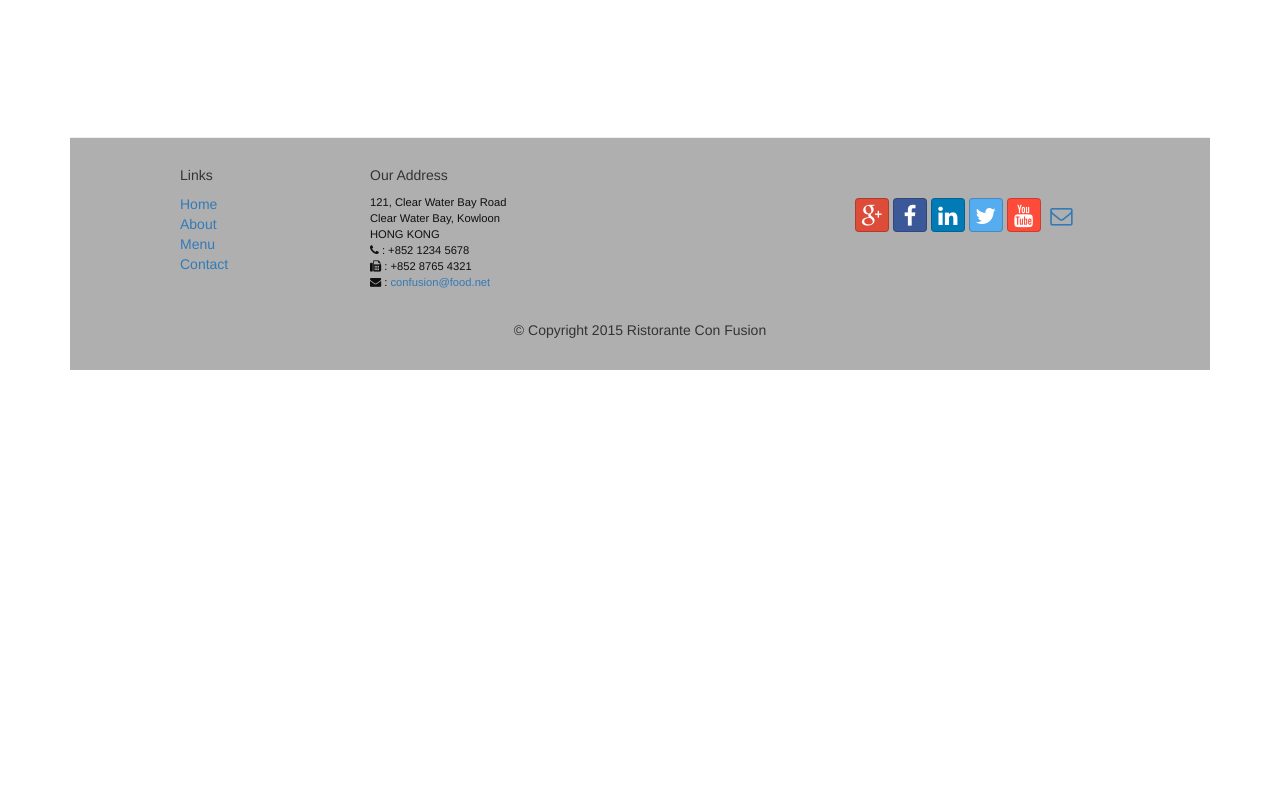
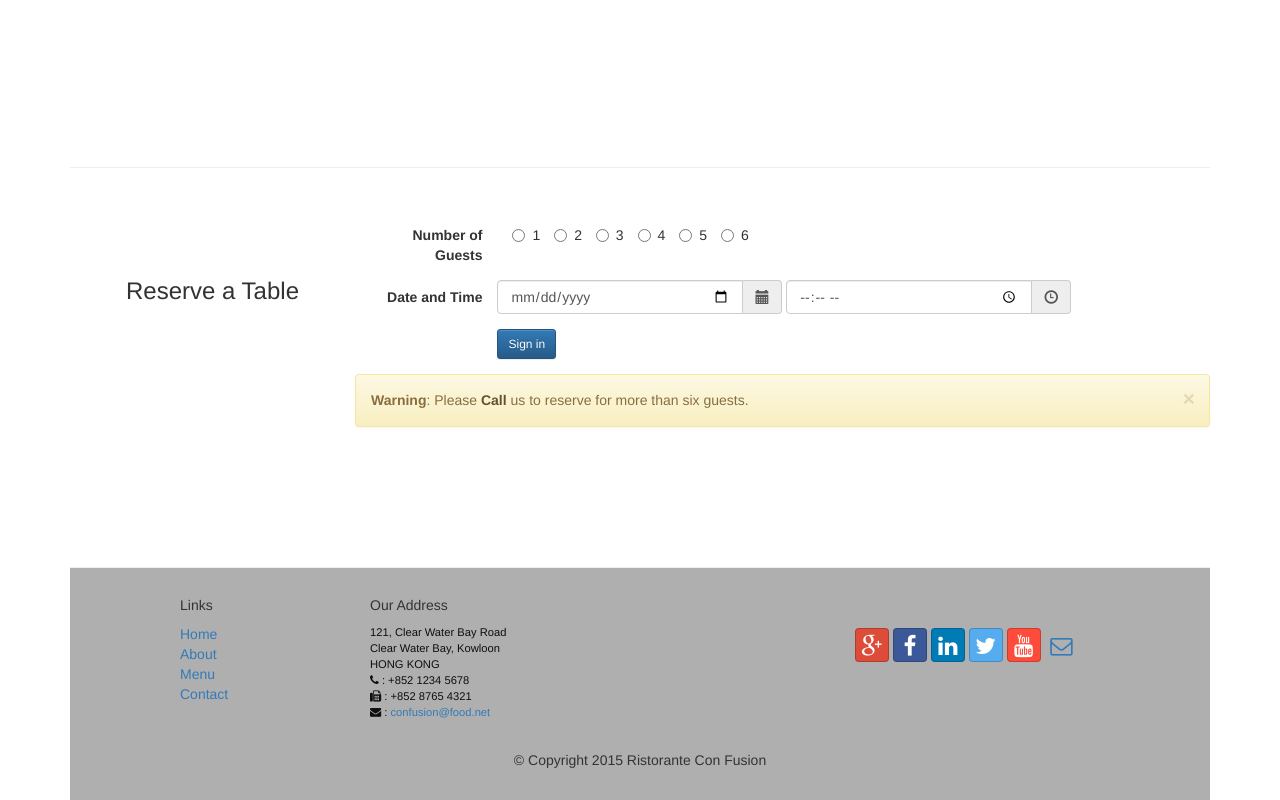
Before and after one commit to zeala/bootstr, a plain HTML site: page index.html in a window 1280 px wide. Shown: the part 1521-2321 px from the top of the page. Before the commit the page ends 1891 px from the top, so only its background shows below. Drawn offline with nearby package versions, Linux system fonts and the light colour scheme.

Commit message:
week2 assignment task 3 complete

```diff
--- a/index.html
+++ b/index.html
@@ -41,6 +41,7 @@
                 <a class="navbar-brand" href="#"><img src="img/logo.png" height=30 width=41></a>
             </div>
             <div id="navbar" class="navbar-collapse collapse">
+                <div>
                     <ul class="nav navbar-nav">
                         <li class="active">
                             <a href="index.html">
@@ -69,9 +70,10 @@
                             </ul>
                         </li>
                         <li><a href="contactus.html"><i class="fa fa-envelope-o"></i> Contact</a></li>
+                    </ul>
+                </div>
 
-                </ul>
-                <div class="col-sm-6 pull-right">
+                <div class="col-sm-6 pull-right" style="padding-top: 5px">
                     <form class="form-inline">
                          <div class="form-group form-group-sm">
                              <label for="email" class="sr-only">
@@ -90,11 +92,10 @@
                             <input type="checkbox" name="rememberMe"> Remember me
                         </label>
 
-                        <button class="btn btn-info" type="submit"> Sign in</button>
+                        <button class="btn btn-info btn-sm" type="submit"> Sign in</button>
                     </form>
                 </div>
             </div>
-
         </div>
 
     </nav>
@@ -105,14 +106,18 @@
 
         <div class="container">
             <div class="row row-header">
-                <div class="col-xs-12 col-sm-8">
+                <div class="col-xs-12 col-sm-7" >
                     <h1>Ristorante con Fusion</h1>
                     <p style="padding:40px;"></p>
                     <p>We take inspiration from the World's best cuisines, and create a unique fusion experience. Our lipsmacking creations will tickle your culinary senses!</p>
                 </div>
-                <div class="col-xs-12 col-sm-2">
+                <div class="col-xs-6 col-sm-2" >
                     <p style="padding:20px;"></p>
                     <img src="img/logo.png" class="img-responsive">
+                </div>
+                <div class="col-xs-6 col-sm-3">
+                    <p style="padding:20px; padding-top: 40px;"></p>
+                    <a href="#reserveForm"  type="button" class="btn btn-warning btn-block">Reserve Table</a>
                 </div>
             </div>
         </div>
@@ -185,6 +190,67 @@
                 </div>
             </div>
         </div>
+        <div class="row row-content">
+            <div class="col-xs-12 col-sm-3">
+                <p style="padding:20px;"></p>
+                <h3 align=center>Reserve a Table</h3>
+            </div>
+            <div class="col-sx-12 col-sm-9">
+                <form class="form-horizontal" role="form" id="reserveForm">
+                    <div class="form-group">
+                        <label for="guestsNum" class="col-xs-12 col-sm-2 control-label">Number of Guests</label>
+                        <div class="btn-group btn-group-xs col-sm-10" role="group" id="guestsNum">
+                            <label class="radio-inline">
+                                <input type="radio" name="inlineRadioOptions" id="radio1" value="1"> 1
+                            </label>
+                            <label class="radio-inline">
+                                <input type="radio" name="inlineRadioOptions" id="radio2" value="2"> 2
+                            </label>
+                            <label class="radio-inline">
+                                <input type="radio" name="inlineRadioOptions" id="radio3" value="3"> 3
+                            </label>
+                            <label class="radio-inline">
+                                <input type="radio" name="inlineRadioOptions" id="radio4" value="4"> 4
+                            </label>
+                            <label class="radio-inline">
+                                <input type="radio" name="inlineRadioOptions" id="radio5" value="5"> 5
+                            </label>
+                            <label class="radio-inline">
+                                <input type="radio" name="inlineRadioOptions" id="radio6" value="6"> 6
+                            </label>
+                        </div>
+                    </div>
+
+                    <div class="form-group form-inline">
+                        <label for="datepicker" class="col-xs-12 col-sm-2 control-label">Date and Time</label>
+                        <div class="input-group bootstrap-timepicker timepicker col-xs-12 col-sm-4">
+                            <input id="datepicker" type="date" class="form-control input-small">
+                            <span class="input-group-addon" style="width:30px"><i class="glyphicon glyphicon-calendar"></i></span>
+                        </div>
+
+                        <div class="input-group bootstrap-timepicker timepicker col-xs-12 col-sm-4">
+                            <input id="timepicker" type="time" class="form-control input-small">
+                            <span class="input-group-addon" style="width:30px"><i class="glyphicon glyphicon-time"></i></span>
+                        </div>
+                    </div>
+
+                    <div class="form-group form-inline">
+                        <button class="btn btn-primary btn-sm col-sm-offset-2" type="submit">Sign in</button>
+                    </div>
+
+                    <div class="form-group form-inline">
+                        <div class="alert alert-warning alert-dismissable col-xs-12" role="alert">
+                            <button type="button" class="close"
+                                    data-dismiss="alert" aria-label="Close">
+                                <span aria-hidden="true">&times;</span>
+                            </button>
+                            <strong>Warning</strong>: Please <a href="tel:+85212345678" class="alert-link" >Call</a>
+                                us to reserve for more than six guests.
+                        </div>
+                    </div>
+                </form>
+            </div>
+        </div>
     </div>
 
     <footer>
```
Also changed, not shown: img/Screen Shot 2015-09-30 at 1.32.25 PM.png (added). Lines whose indentation alone changed are shown as unchanged.
